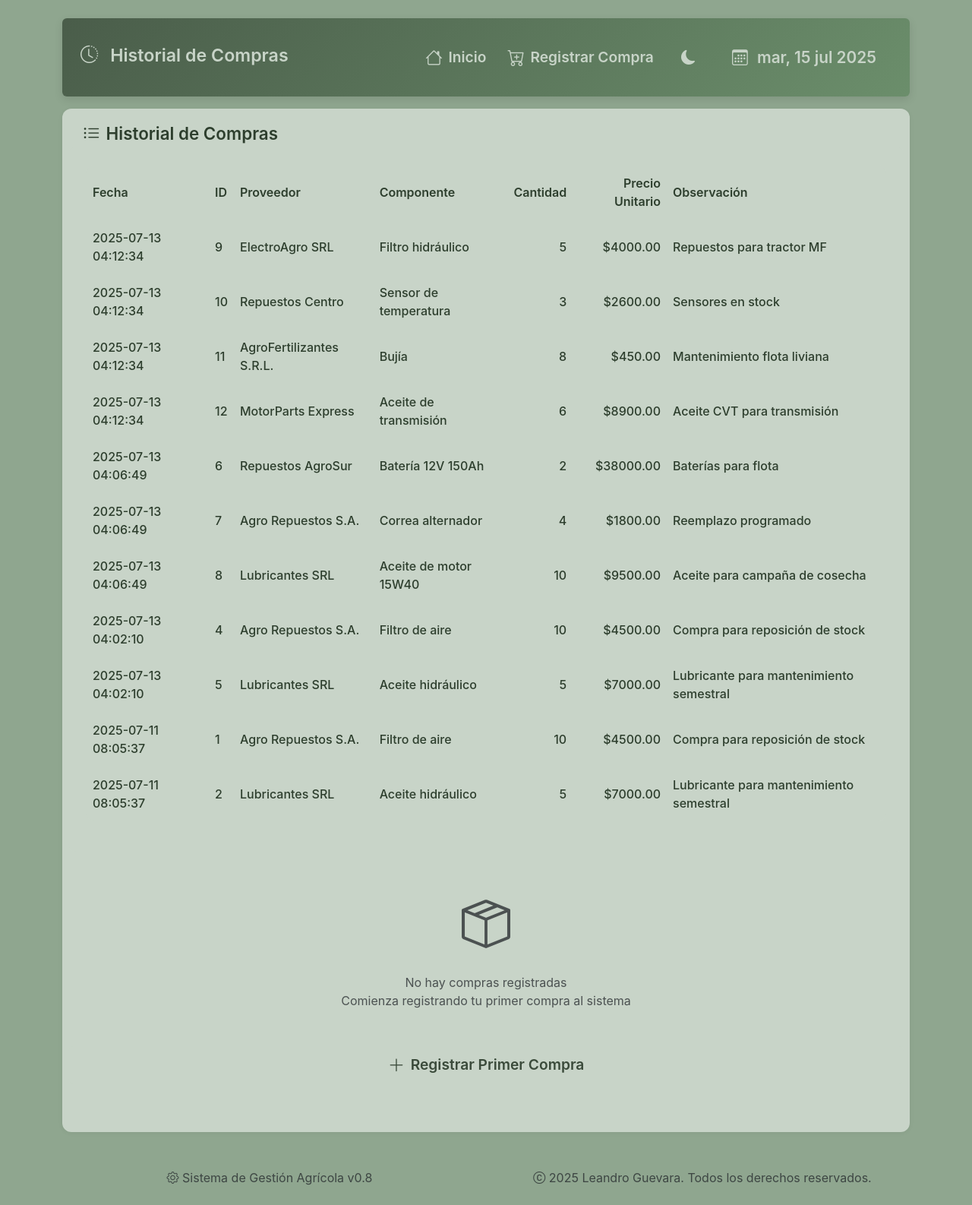
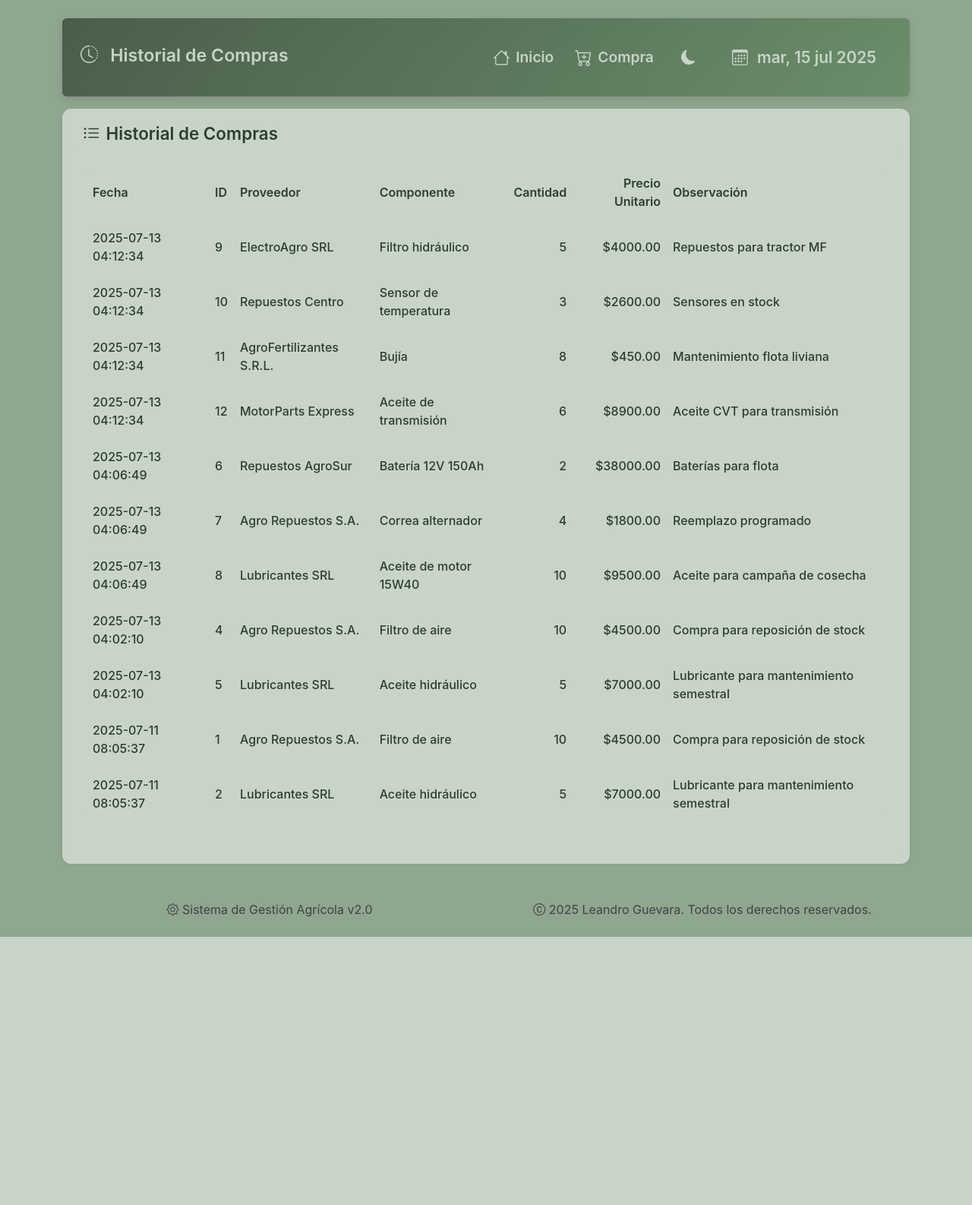
Before and after one commit to LeaGuevara01/SistemaGestionAgricola, a Flask app: page /compras/ in a window 1280 px wide. Shown: the whole page at 76% size. After the commit the page ends 1233 px from the top, so only its background shows below. Run offline with Flask 3, Linux system fonts and the light colour scheme; data comes from the database, SQL or seed files in the repository; some libraries are stand-ins or nearby versions.

Commit message:
2.2 static fix

```diff
--- a/sistema_gestion_agricola/templates/base.html
+++ b/sistema_gestion_agricola/templates/base.html
@@ -48,7 +48,7 @@
       <div class="row align-items-center">
         <div class="col-md-6 text-center text-md-end">
           <small class="text-muted">
-            <i class="bi bi-gear"></i> Sistema de Gestión Agrícola v0.8
+            <i class="bi bi-gear"></i> Sistema de Gestión Agrícola v2.0
           </small>
         </div>
         <div class="col-md-6 text-center text-md-start">
--- a/sistema_gestion_agricola/templates/compras/historial.html
+++ b/sistema_gestion_agricola/templates/compras/historial.html
@@ -1,4 +1,6 @@
 {% extends "base.html" %}
+
+{% block title %}Historial de Compras{% endblock %}
 
 {% block content %}
 <div class="page-wrapper">
@@ -11,14 +13,13 @@
             </div>
             <div class="header-controls">
                 <a href="{{ url_for('index') }}"
-                    class="btn btn-outline-primary btn-sm ms-2">
+                    class="btn btn-outline-primary btn-sm ms-auto">
                     <i class="bi bi-house"></i>
                     <span class="d-none d-md-block d-md-inline">Inicio</span>
                 </a>
                 <a href="{{ url_for('compras.registrar_compra') }}" class="btn btn-outline-primary btn-sm">
                     <i class="bi bi-cart-plus"></i>
-                    <span class="d-none d-md-block d-md-inline">Registrar Compra</span>
-                    <span class="d-md-none">Compra</span>
+                    <span class="d-none d-md-block d-md-inline">Compra</span>
                 </a>
                 <button class="theme-toggle" id="themeToggle">
                     <i class="bi bi-moon-fill" id="themeIcon"></i>
@@ -68,17 +69,6 @@
                 </div>
             </div>
         </div>
-        {% if not compra %}
-        <div class="empty-state text-center py-5">
-            <i class="bi bi-box-seam text-muted" style="font-size: 4rem;"></i>
-            <h4 class="text-muted mt-3">No hay compras registradas</h4>
-            <p class="text-muted mb-5">Comienza registrando tu primer compra al sistema</p>
-                <a href="{{ url_for('compras.registrar_compra') }}"
-                    class="btn btn-outline-secondary">
-                    <i class="bi bi-plus-lg"></i> Registrar Primer Compra
-                </a>
-        </div>
-        {% endif %}
     </section>
 </div>
 <script>
--- a/sistema_gestion_agricola/templates/maquinas/editar_frecuencia.html
+++ b/sistema_gestion_agricola/templates/maquinas/editar_frecuencia.html
@@ -1,6 +1,6 @@
 {% extends "base.html" %}
 
-{% block title %}Editar {{ maquina['Nombre'] }}{% endblock %}
+{% block title %}Editar Frecuencia de {{ maquina['Nombre'] }}{% endblock %}
 
 {% block content %}
 <div class="page-wrapper">
--- a/sistema_gestion_agricola/templates/pagos/registrar.html
+++ b/sistema_gestion_agricola/templates/pagos/registrar.html
@@ -8,8 +8,7 @@
     <div class="dashboard-header hidden-item p-4 shadow rounded">
         <div class="header-topbar">
             <div class="header-title">
-                <h2 class="section-title"><i class="bi bi-wallet2"></i>
-                <span class="section-subtitle d-none d-sm-inline">Registrar Pagos</span>
+                <h2 class="section-title"><i class="bi bi-wallet2"></i>Registrar Pagos</h2>
             </div>
             <div class="header-controls">
                 <a href="{{ url_for('index') }}"
--- a/sistema_gestion_agricola/templates/proveedores/listar.html
+++ b/sistema_gestion_agricola/templates/proveedores/listar.html
@@ -1,4 +1,6 @@
 {% extends "base.html" %}
+
+{% block title %}Proveedores{% endblock %}
 
 {% block content %}
 <div class="page-wrapper">
--- a/sistema_gestion_agricola/templates/proveedores/ver.html
+++ b/sistema_gestion_agricola/templates/proveedores/ver.html
@@ -1,4 +1,6 @@
 {% extends "base.html" %}
+
+{% block title %} Proveedor {{ proveedor['Nombre'] }}{% endblock %}
 
 {% block content %}
 <div class="page-wrapper">
```
Also changed, not shown: sistema_gestion_agricola/templates/compras/ver.html (+4 -3 lines), sistema_gestion_agricola/templates/stock/registrar.html (+5 -5 lines).
